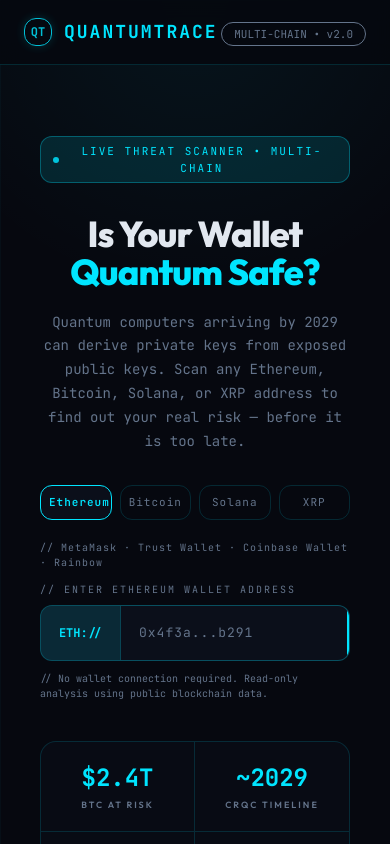
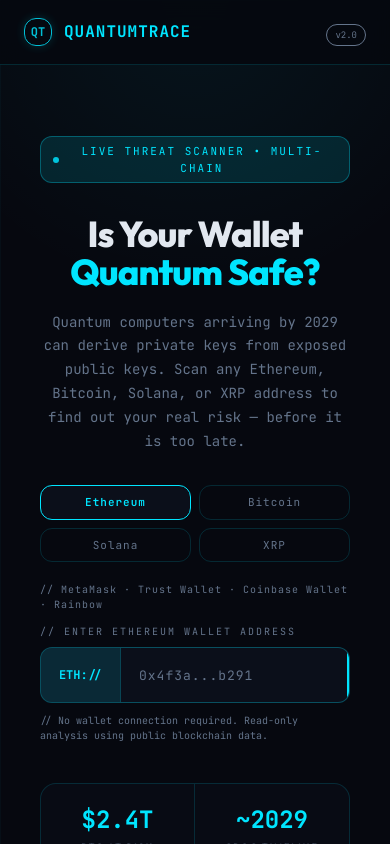
Before and after one commit to LakshmisagarBR/quantumtrace, a Next.js app in the folder frontend/: page / in a window 390 px wide. Shown: the top 844 px of the page. Built offline with nearby package versions, Linux system fonts and the light colour scheme.

Commit message:
fix: UX polishing - navbar mobile cutoff, chain tabs grid, stats container rounded, footer links

```diff
--- a/frontend/src/app/page.tsx
+++ b/frontend/src/app/page.tsx
@@ -74,10 +74,10 @@ export default function Home() {
             <a href="https://github.com/LakshmisagarBR/quantumtrace" target="_blank" rel="noopener noreferrer" className="font-mono text-[10px] text-muted hover:text-primary transition-colors no-underline tracking-[1px]">
               GITHUB
             </a>
-            <a href="#" className="font-mono text-[10px] text-muted hover:text-primary transition-colors no-underline tracking-[1px]">
+            <a href="https://github.com/LakshmisagarBR/quantumtrace#readme" target="_blank" rel="noopener noreferrer" className="font-mono text-[10px] text-muted hover:text-primary transition-colors no-underline tracking-[1px]">
               METHODOLOGY
             </a>
-            <a href="#" className="font-mono text-[10px] text-muted hover:text-primary transition-colors no-underline tracking-[1px]">
+            <a href="https://github.com/LakshmisagarBR/quantumtrace#readme" target="_blank" rel="noopener noreferrer" className="font-mono text-[10px] text-muted hover:text-primary transition-colors no-underline tracking-[1px]">
               SOURCES
             </a>
           </div>
--- a/frontend/src/components/Hero.tsx
+++ b/frontend/src/components/Hero.tsx
@@ -44,7 +44,7 @@ export function Hero({ onScan }: { onScan: (address: string, chain: string) => v
       </p>
 
       {/* Chain Tab Selector */}
-      <div className="flex flex-row flex-wrap gap-2 mb-4 max-w-[640px] mx-auto pb-1 w-full justify-center md:justify-start">
+      <div className="grid grid-cols-2 sm:grid-cols-4 gap-2 mb-4 max-w-[640px] mx-auto pb-1 w-full">
         {CHAINS.map((chain) => (
           <button
             key={chain.id}
@@ -53,7 +53,7 @@ export function Hero({ onScan }: { onScan: (address: string, chain: string) => v
               setInput(''); // Clear input when switching chains
             }}
             className={`
-              flex-1 min-w-[70px] py-2 px-2 md:px-3 rounded-xl border font-mono text-[11px]
+              w-full py-2 px-2 md:px-3 rounded-xl border font-mono text-[11px]
               tracking-[1px] transition-all duration-200 whitespace-nowrap
               ${activeChain === chain.id
                 ? 'bg-card border-current font-semibold'
@@ -107,7 +107,7 @@ export function Hero({ onScan }: { onScan: (address: string, chain: string) => v
         </span>
       </div>
 
-      <div className="w-full max-w-[1100px] mt-[40px] md:mt-[60px] rounded-2xl md:rounded-none border md:border-y md:border-x-0 border-border py-0 md:py-6 grid grid-cols-2 md:flex md:flex-wrap md:gap-6 md:items-center md:justify-between md:px-8 bg-[#0b0f1a]/50 overflow-hidden">
+      <div className="w-full max-w-[1100px] mt-[40px] md:mt-[60px] rounded-2xl border border-border py-0 md:py-6 grid grid-cols-2 md:flex md:flex-wrap md:gap-6 md:items-center md:justify-between md:px-8 bg-[#0b0f1a]/50 overflow-hidden">
         <div className="flex flex-col items-center text-center gap-1 py-5 border-b border-r md:border-0 border-border md:items-start md:text-left">
           <span className="font-mono text-2xl font-bold text-primary">$2.4T</span>
           <span className="text-[9px] text-muted tracking-[2px] uppercase font-semibold">BTC AT RISK</span>
--- a/frontend/src/components/Navbar.tsx
+++ b/frontend/src/components/Navbar.tsx
@@ -10,13 +10,13 @@ export function Navbar() {
           <div className="w-7 h-7 rounded-md border border-primary flex items-center justify-center shadow-[0_0_10px_rgba(0,229,255,0.2)] animate-pulse">
             <span className="font-mono text-primary text-xs font-bold">QT</span>
           </div>
-          <span className="font-mono text-primary text-lg tracking-[2px] font-bold">
+          <span className="font-mono text-primary text-base sm:text-lg tracking-[1px] sm:tracking-[2px] font-bold">
             QUANTUMTRACE
           </span>
         </div>
         <div>
-          <span className="px-3 py-1 rounded-md border border-muted text-muted font-mono text-[11px]">
-            MULTI-CHAIN • v2.0
+          <span className="px-2 sm:px-3 py-1 rounded-md border border-muted text-muted font-mono text-[9px] sm:text-[11px] whitespace-nowrap">
+            <span className="hidden sm:inline">MULTI-CHAIN • </span>v2.0
           </span>
         </div>
       </div>
```
